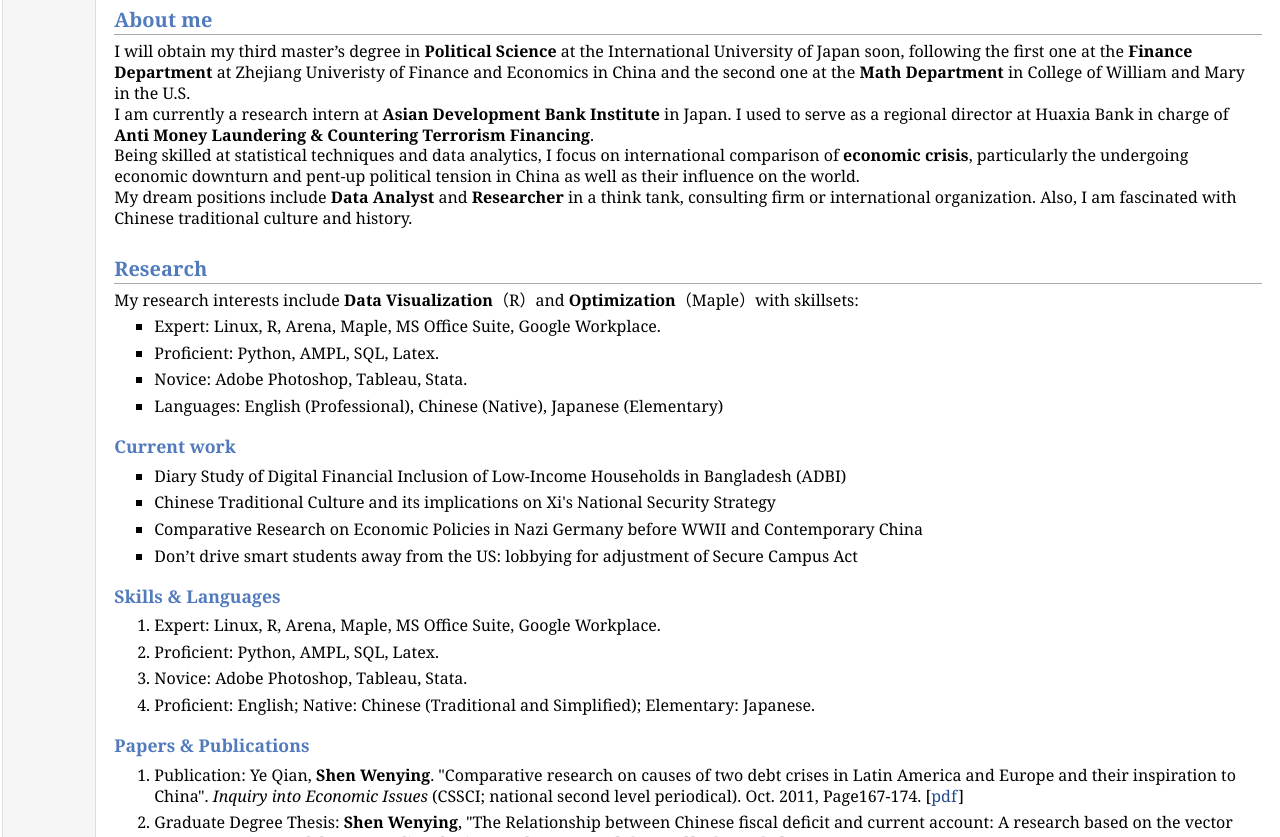
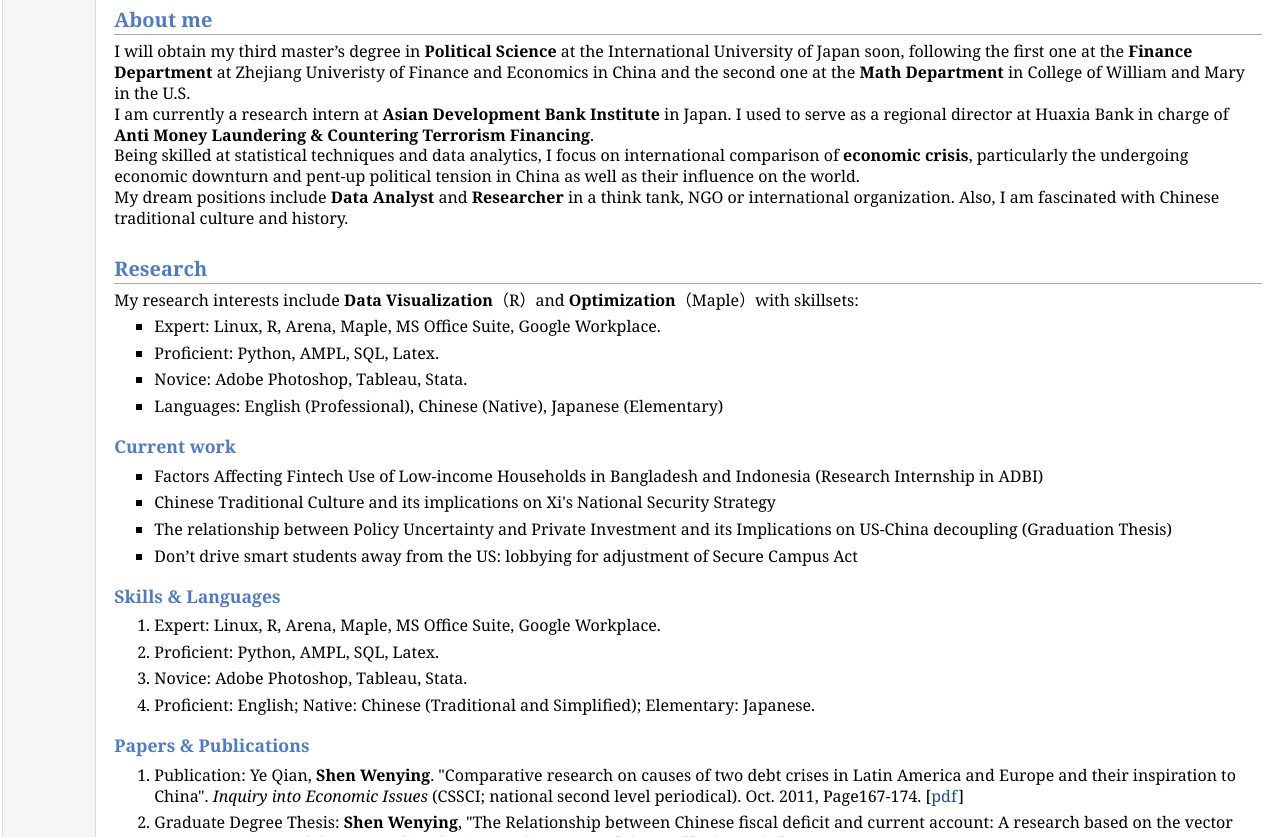
Before and after one commit to wshen01/wshen01.github.io, a plain HTML site: page index.html in a window 1280 px wide. Shown: the part 263-1100 px from the top of the page. Drawn offline with Linux system fonts and the light colour scheme.

Commit message:
Update index.html

```diff
--- a/index.html
+++ b/index.html
@@ -39,7 +39,7 @@ E-mail: <a href="mailto:wenying@iuj.ac.jp">wenying@iuj.ac.jp</a></p>
 <p>I will obtain my third master’s degree in <b>Political Science</b> at the International University of Japan soon, following the first one at the <b>Finance Department</b> at Zhejiang Univeristy of Finance and Economics in China and the second one at the <b>Math Department</b> in College of William and Mary in the U.S. <br />
 I am currently a research intern at <b>Asian Development Bank Institute</b> in Japan. I used to serve as a regional director at Huaxia Bank in charge of <b>Anti Money Laundering & Countering Terrorism Financing</b>. <br />
 Being skilled at statistical techniques and data analytics, I focus on international comparison of <b>economic crisis</b>, particularly the undergoing economic downturn and pent-up political tension in China as well as their influence on the world. <br />
-My dream positions include <b>Data Analyst</b> and <b>Researcher</b> in a think tank, consulting firm or international organization. Also, I am fascinated with Chinese traditional culture and history. </p>
+My dream positions include <b>Data Analyst</b> and <b>Researcher</b> in a think tank, NGO or international organization. Also, I am fascinated with Chinese traditional culture and history. </p>
 <h2>Research</h2>
 <p>My research interests include <b>Data Visualization</b>（R）and <b>Optimization</b>（Maple）with skillsets: </p>
 <ul>
@@ -54,11 +54,11 @@ My dream positions include <b>Data Analyst</b> and <b>Researcher</b> in a think
 </ul>
 <h3>Current work</h3>
 <ul>
-<li><p>Diary Study of Digital Financial Inclusion of Low-Income Households in Bangladesh (ADBI)</p>
+<li><p>Factors Affecting Fintech Use of Low-income Households in Bangladesh and Indonesia (Research Internship in ADBI)</p>
 </li>
 <li><p>Chinese Traditional Culture and its implications on Xi's National Security Strategy</p>
 </li>
-<li><p>Comparative Research on Economic Policies in Nazi Germany before WWII and Contemporary China</p>
+<li><p>The relationship between Policy Uncertainty and Private Investment and its Implications on US-China decoupling (Graduation Thesis)</p>
 </li>
 <li><p>Don’t drive smart students away from the US: lobbying for adjustment of Secure Campus Act</p>
 </li>
```
